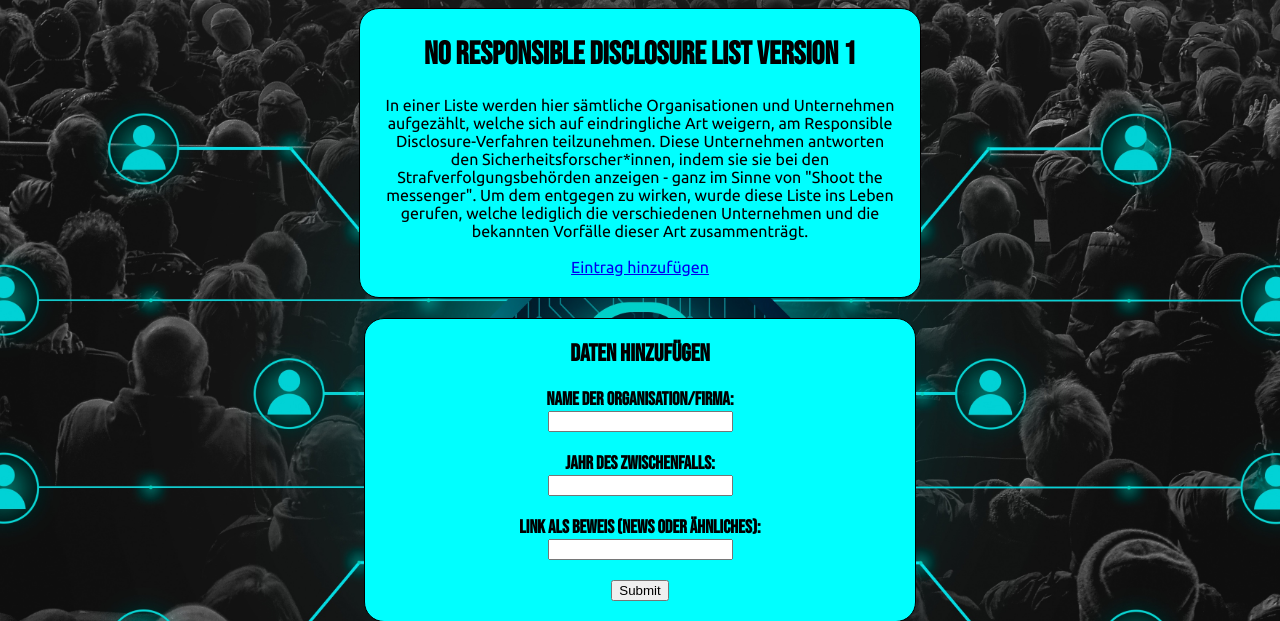
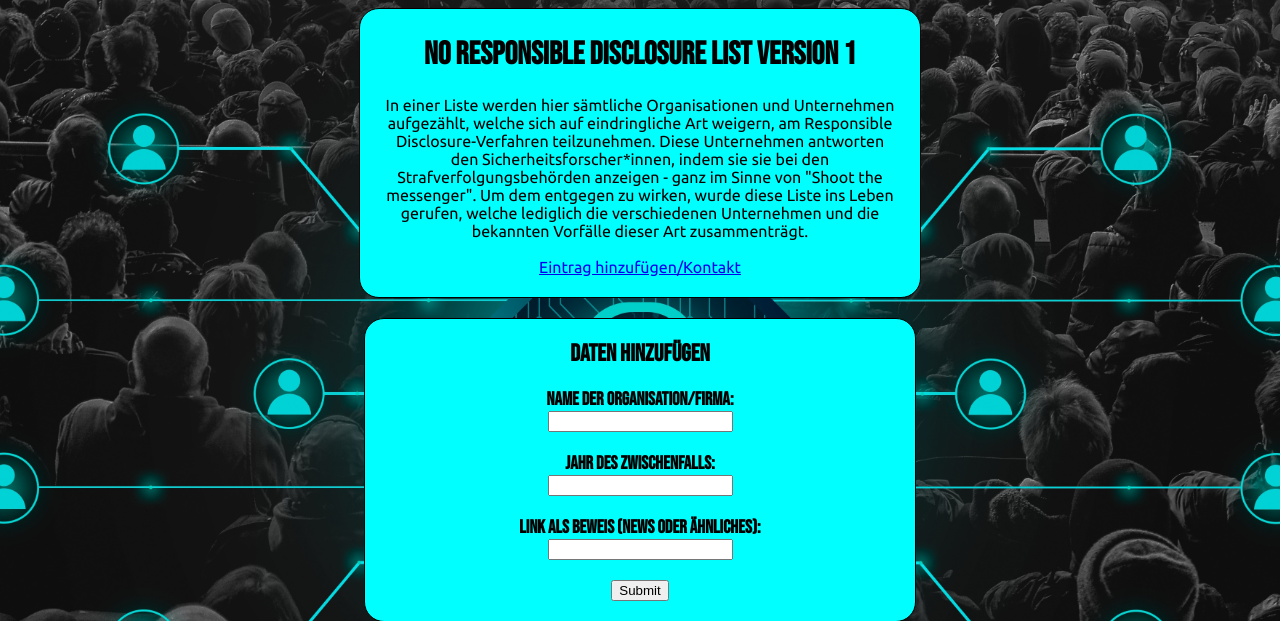
Before and after one commit to YenLucy/no-responsible-disclosure-list, a PHP site: page / in a window 1280 px wide. Shown: the top 621 px of the page. Run offline with PHP 8.4, Linux system fonts and the light colour scheme; data that the repository does not hold is empty.

Commit message:
optimizing things, finishing v1

```diff
--- a/index.php
+++ b/index.php
@@ -39,7 +39,7 @@
 				<p class="introtext">
 					In einer Liste werden hier sämtliche Organisationen und Unternehmen aufgezählt, welche sich auf eindringliche Art weigern, am Responsible Disclosure-Verfahren teilzunehmen. Diese Unternehmen antworten den Sicherheitsforscher*innen, indem sie sie bei den Strafverfolgungsbehörden anzeigen - ganz im Sinne von "Shoot the messenger". Um dem entgegen zu wirken, wurde diese Liste ins Leben gerufen, welche lediglich die verschiedenen Unternehmen und die bekannten Vorfälle dieser Art zusammenträgt.
 					<br><br>
-					<a class="add-link" href="#add-entry" rel="nofollow">Eintrag hinzufügen</a>
+					<a class="add-link" href="#add-entry" rel="nofollow">Eintrag hinzufügen/Kontakt</a>
 				</p>
 			</div>
 
```
